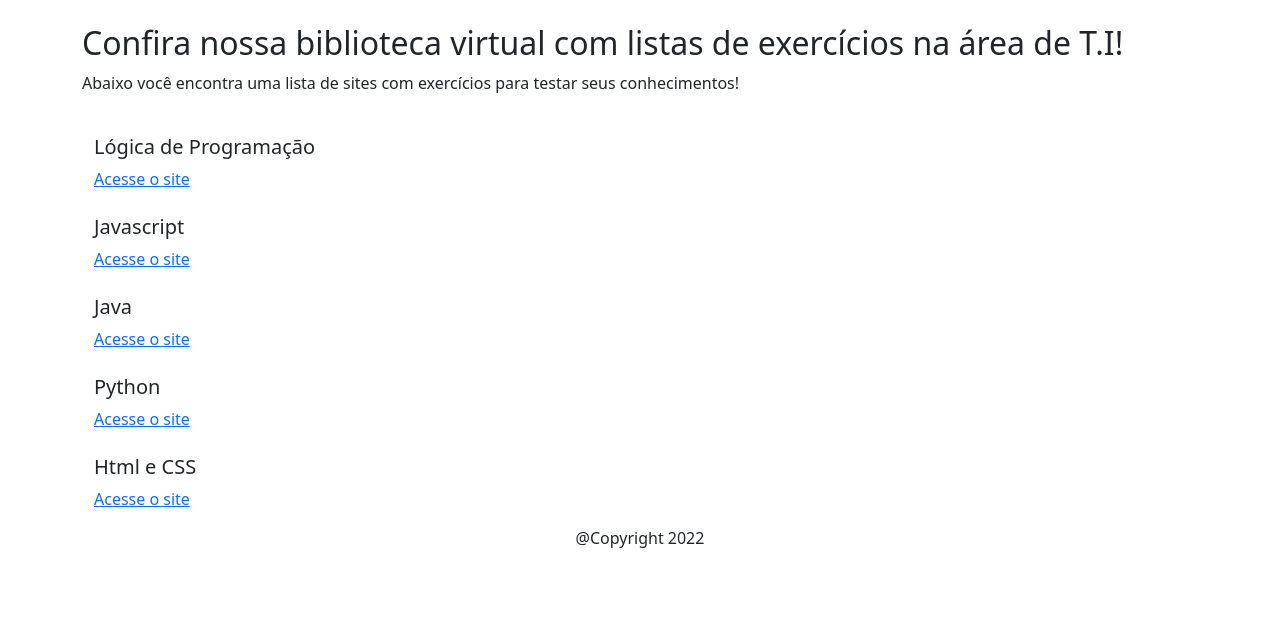
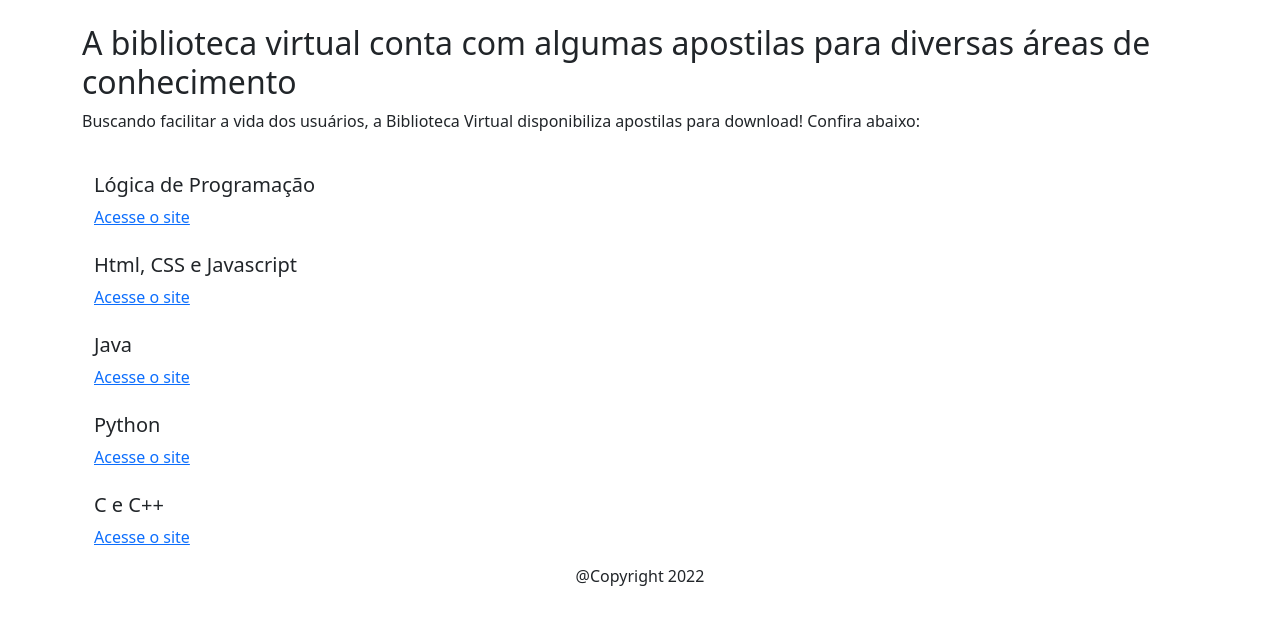
Before and after one commit to projetoElasMaisTech/ElasMaisTech, a Django app: template core/templates/biblioteca.html in a window 1280 px wide. Shown: the part 109-734 px from the top of the page. Run offline with Django 3.2, Linux system fonts and the light colour scheme; the template is opened without the code that fills it, so the values that code supplies are empty.

Commit message:
alteracao links  biblioteca virtual

```diff
--- a/core/templates/biblioteca.html
+++ b/core/templates/biblioteca.html
@@ -44,8 +44,8 @@
     <section class="container intro-biblioteca">
         <div class="titulo-biblioteca">
             <br />
-            <h2>Confira nossa biblioteca virtual com listas de exercícios na área de T.I!</h2>
-            <p>Abaixo você encontra uma lista de sites com exercícios para testar seus conhecimentos!
+            <h2>A biblioteca virtual conta com algumas apostilas para diversas áreas de conhecimento </h2>
+            <p>Buscando facilitar a vida dos usuários, a Biblioteca Virtual disponibiliza apostilas para download! Confira abaixo:
             </p>
             <br />
 
@@ -53,31 +53,31 @@
 
                 <div class="card-biblioteca">
                     <h5>Lógica de Programação</h5>
-                    <a target="_blank" href="https://www.computersciencemaster.com.br/exercicios-de-logica-de-programacao/">Acesse o site</a>
+                    <a target="_blank" href="https://www.apostilando.com/sessao/29/logica-de-programacao">Acesse o site</a>
                 </div>
                 <br />
 
                 <div class="card-biblioteca">
-                    <h5>Javascript</h5>
-                    <a target="_blank" href="https://gustavoguanabara.github.io/javascript/exercicios/">Acesse o site</a>
+                    <h5>Html, CSS e Javascript</h5>
+                    <a target="_blank" href="https://www.caelum.com.br/apostila/apostila-html-css-javascript.pdf">Acesse o site</a>
                 </div>
                 <br />
 
                 <div class="card-biblioteca">
                     <h5>Java</h5>
-                    <a target="_blank" href="https://docente.ifrn.edu.br/nickersonferreira/disciplinas/fundamentos-de-logica-e-algoritmos-1o-ano-info/lista-de-exercicios-java-basico/view">Acesse o site</a>
+                    <a target="_blank" href="https://www.caelum.com.br/apostila/apostila-java-orientacao-objetos.pdf">Acesse o site</a>
                 </div>
                 <br />
 
                 <div class="card-biblioteca">
                     <h5>Python</h5>
-                    <a target="_blank" href="https://github.com/rmveiga/exercicios_python">Acesse o site</a>
+                    <a target="_blank" href="https://www.caelum.com.br/apostila/apostila-python-orientacao-a-objetos.pdf">Acesse o site</a>
                 </div>
                 <br />
 
                 <div class="card-biblioteca">
-                    <h5>Html e CSS</h5>
-                    <a target="_blank" href="https://gustavoguanabara.github.io/html-css/exercicios/">Acesse o site</a>
+                    <h5>C e C++</h5>
+                    <a target="_blank" href="https://www.apostilando.com/sessao/11/c-e-c++">Acesse o site</a>
                 </div>
             </section>
     </section>
```
